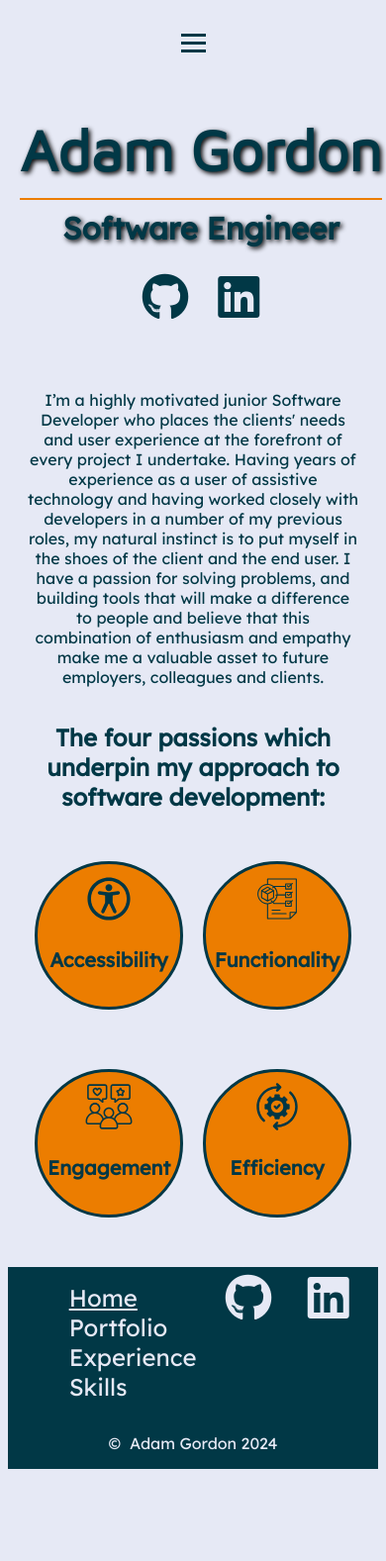
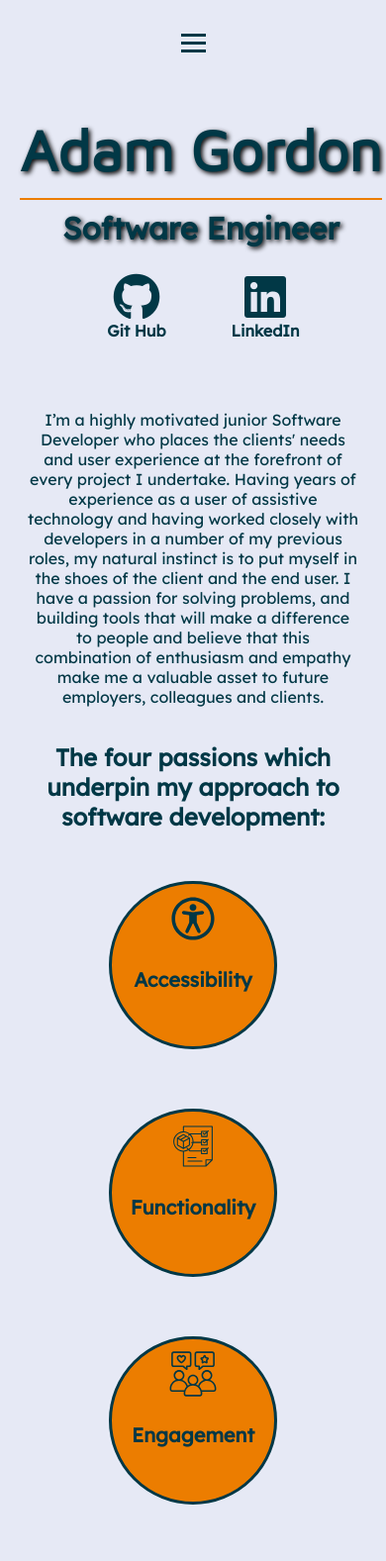
Before and after one commit to AdamGCodes/AdamsWebWorksLegacy, a plain HTML site: page index.html in a window 390 px wide. Shown: the top 1577 px of the page at 99% size. Before the commit the page ends 1492 px from the top, so only its background shows below. Drawn offline with Linux system fonts and the light colour scheme.

Commit message:
Some updates to styling to correct issues that arrose when testing responsivemense on mobile devices and different browsers.

```diff
--- a/index.html
+++ b/index.html
@@ -33,8 +33,8 @@
                 <h1> Adam Gordon </h1>
                 <h2>Software Engineer</h2>
                 <div class="socials">
-                    <a href="https://github.com/AdamGCodes"><i class="fa-brands fa-github" alt="https://github.com/AdamGCodes"></i></a>
-                    <a href="https://www.linkedin.com/in/adam-m-g/"><i class="fa-brands fa-linkedin"></i></a>
+                    <a href="https://github.com/AdamGCodes"><i class="fa-brands fa-github" alt="https://github.com/AdamGCodes"></i>Git Hub</a>
+                    <a href="https://www.linkedin.com/in/adam-m-g/"><i class="fa-brands fa-linkedin"></i>LinkedIn</a>
                 </div>
             </div>
             <div class="header-bg">
@@ -188,8 +188,8 @@
                 <li><a href="./skills.html">Skills</a></li>
             </ul>
         </nav>
-            <a class="foot-socials" href="https://github.com/AdamGCodes"><i class="fa-brands fa-github" alt="https://github.com/AdamGCodes"></i></a>
-            <a class="foot-socials" href="https://www.linkedin.com/in/adam-m-g/"><i class="fa-brands fa-linkedin" alt="https://www.linkedin.com/in/adam-m-g/"></i></a>
+            <a class="foot-socials" href="https://github.com/AdamGCodes"><i class="fa-brands fa-github" alt="https://github.com/AdamGCodes"></i>GitHub</a>
+            <a class="foot-socials" href="https://www.linkedin.com/in/adam-m-g/"><i class="fa-brands fa-linkedin" alt="https://www.linkedin.com/in/adam-m-g/"></i>LinkedIn</a>
         <div>
             <p id="copyright">&copy;&nbsp; Adam Gordon 2024</p>
         </div>
--- a/style.css
+++ b/style.css
@@ -188,7 +188,18 @@ header h2{
     background-color: #E6E9F5;
     z-index: 2;
 }
+.header-text a {
+    display: flex;
+    flex-direction: column;
+    text-decoration: none;
+    color:#013846;
+    justify-content: center;
+    align-items: center;
+    width: 100px;
+    font-weight: 600;
 
+
+}
 .socials i{
     color: #013846;
     font-size: 3em;
@@ -235,8 +246,13 @@ footer{
     font-weight: bold;
 }
 footer a{
-    text-decoration: none;
-    color: white;
+    display: flex;
+        flex-direction: column;
+        text-decoration: none;
+        color: white;
+        justify-content: center;
+        align-items: center;
+
 }
 
 footer a:hover{
@@ -277,8 +293,8 @@ footer a:hover{
     padding-top: 10px;
     border: solid #013846 3px;
     border-radius: 100%;
-    height: 150px;
-    width: 150px;
+    height: 170px;
+    width: 170px;
     margin: 0 0 40px 0;
     background-color: #EC7D00;
     cursor: pointer;
@@ -851,11 +867,17 @@ footer a:hover{
     .header-text h2{
         font-size: 8vw;
     }
+
     .header-bg-grp{
-        margin-bottom: -150px;
+        margin-bottom: -130px;
     }
     .passions-section{
         margin-bottom: 10px;
+    }
+
+    .passion-div.expanded{
+        border-radius: 50px;
+        width: 90%;
     }
     .passion-div.expanded p{
         margin-top: 5px;
```
Also changed, not shown: experience.html (+4 -4 lines), portfolio.html (+4 -4 lines), skills.html (+4 -4 lines).
